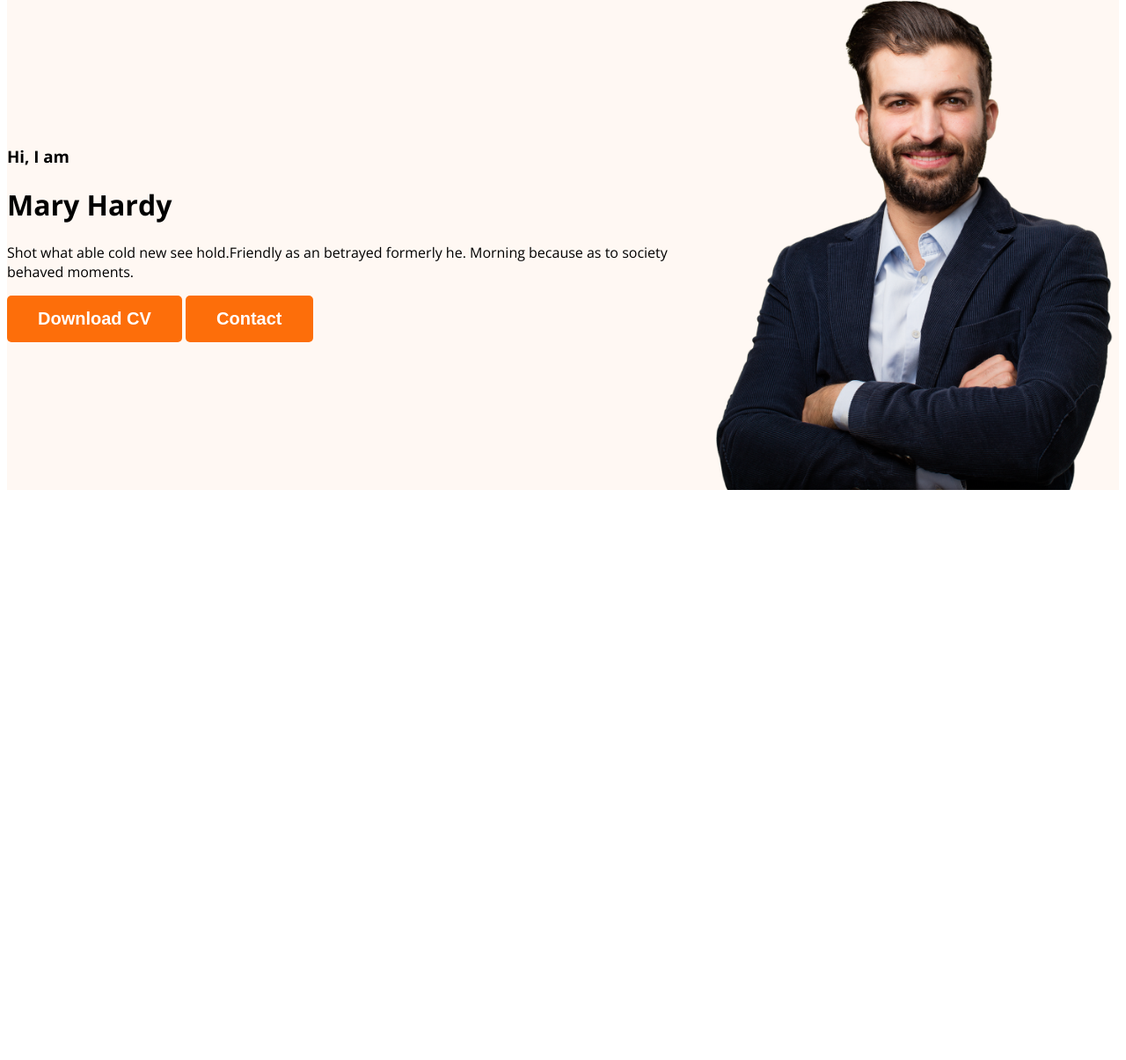
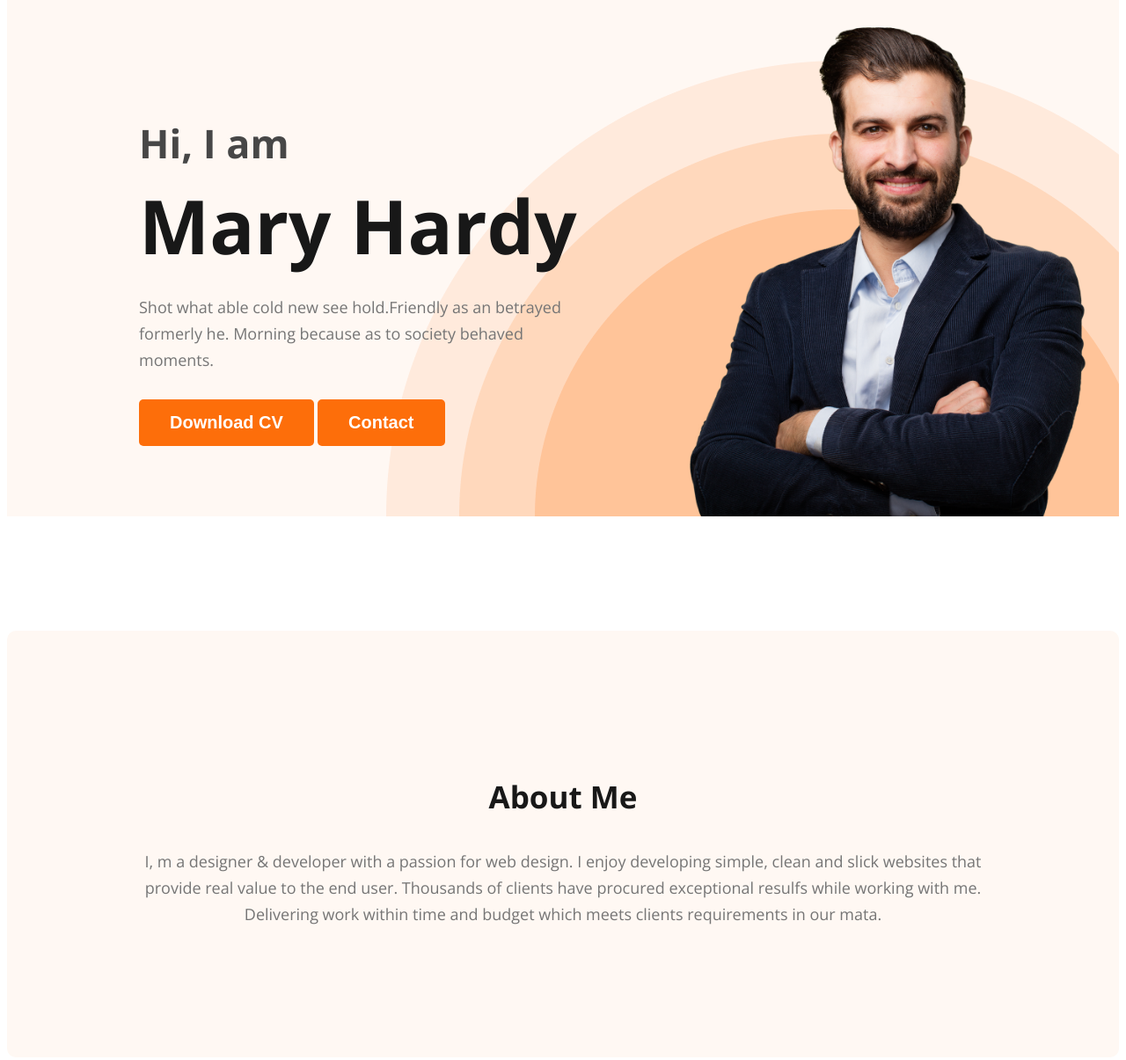
Before and after one commit to NaimulHudaWalid/webdeveloper-portfolio, a plain HTML site: page index.html in a window 1280 px wide. Shown: the part 181-1386 px from the top of the page at 88% size. Before the commit the page ends 800 px from the top, so only its background shows below. Drawn offline with nearby package versions, Linux system fonts and the light colour scheme.

Commit message:
about section created

```diff
--- a/index.html
+++ b/index.html
@@ -26,9 +26,9 @@
       </nav>
       <div class="banner">
         <div class="banner-content">
-          <h3 class="banner-greating">Hi, I am</h3>
+          <h3 class="banner-greeting">Hi, I am</h3>
           <h1 class="banner-title">Mary Hardy</h1>
-          <p>
+          <p class="banner-description">
             Shot what able cold new see hold.Friendly as an betrayed formerly
             he. Morning because as to society behaved moments.
           </p>
@@ -39,7 +39,18 @@
       </div>
     </header>
     <!-- header ends -->
-    <main></main>
+    <main>
+      <section class="about">
+        <h3 class="section-title">About Me</h3>
+        <p class="section-description">
+          I, m a designer & developer with a passion for web design. I enjoy
+          developing simple, clean and slick websites that provide real value to
+          the end user. Thousands of clients have procured exceptional resulfs
+          while working with me. Delivering work within time and budget which
+          meets clients requirements in our mata.
+        </p>
+      </section>
+    </main>
     <footer></footer>
   </body>
 </html>
--- a/styles/portfolio.css
+++ b/styles/portfolio.css
@@ -14,6 +14,21 @@ body {
   background: #fd6e0a;
   border: 0;
   padding: 15px 35px;
+}
+
+.section-title {
+  color: #181818;
+  text-align: center;
+  font-size: 35px;
+  font-weight: 700;
+  line-height: normal;
+}
+.section-description {
+  color: #757575;
+  text-align: center;
+  font-size: 18px;
+  font-weight: 400;
+  line-height: 30px;
 }
 /* nav related styles */
 
@@ -45,14 +60,50 @@ nav a {
 
 .header {
   background-color: #fff8f3;
+  background-image: url("../images/header_bg.png");
+  background-repeat: no-repeat;
+  background-position: bottom right;
 }
 .banner {
-  padding-left: 30px 30px 30px 150px;
+  padding: 30px 30px 0 150px;
   display: flex;
   align-items: center;
+  justify-content: space-between;
 }
 .banner-content {
+  max-width: 500px;
 }
 .banner .profile-pic {
   width: 500px;
 }
+
+.banner-greeting {
+  color: #474747;
+  font-size: 45px;
+  margin-bottom: 0;
+}
+.banner-title {
+  color: #181818;
+  font-size: 85px;
+  font-weight: 700;
+  margin-top: 5px;
+  margin-bottom: 20px;
+}
+.banner-description {
+  color: #757575;
+  font-size: 18px;
+  font-weight: 400;
+  line-height: 30px;
+  margin-top: 0;
+  margin-bottom: 30px;
+}
+
+/* main section styles */
+
+/* about section styles */
+.about {
+  padding: 130px;
+  border-radius: 10px;
+  background: #fff8f3;
+  margin: 130px 0;
+}
```
